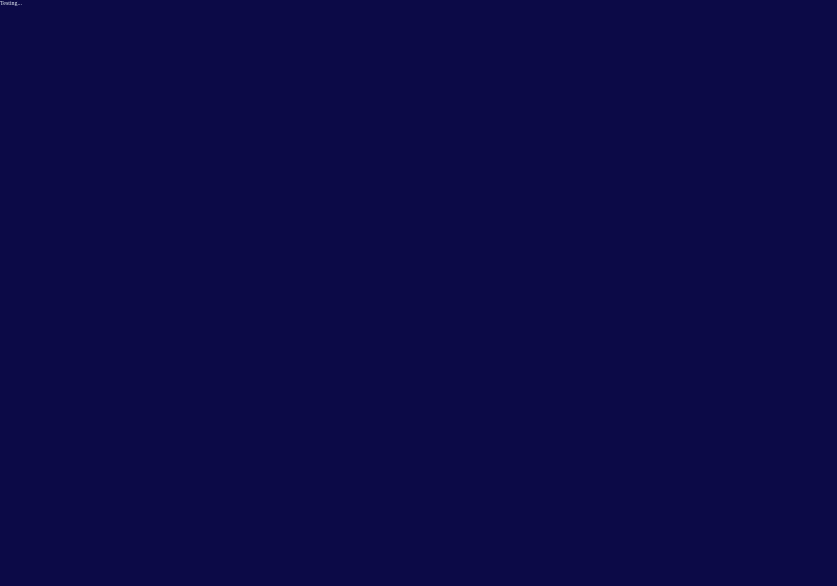
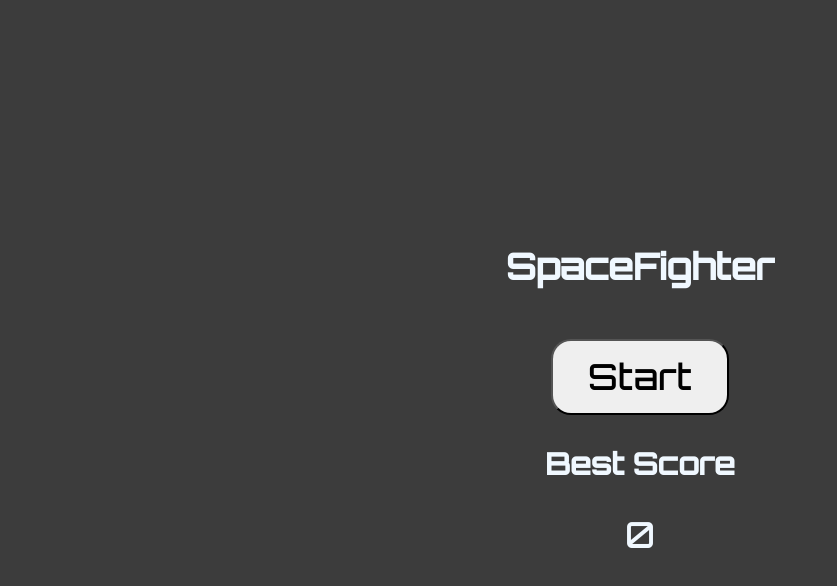
Before and after one commit to SaulRuizS/space-fighter, a React app: page / in a window 1280 px wide. Shown: the top 586 px of the page, without its empty margins (0-837 px from the left). Built offline with nearby package versions, Linux system fonts and the light colour scheme.

Commit message:
MainMenu added

```diff
--- a/src/App.jsx
+++ b/src/App.jsx
@@ -1,10 +1,11 @@
 import React from 'react';
+import MainMenu from './sections/MainMenu';
 import './styles/global.scss'
 
 const App = () => {
     return (
         <div>
-            Testing...
+            <MainMenu />
         </div>
     );
 };
--- a/src/index.js
+++ b/src/index.js
@@ -1,5 +1,5 @@
 import React from "react";
-import ReactDOM from "react-dom";
+import ReactDOM from "react-dom/client";
 import App from "./App";
 
 const root = ReactDOM.createRoot(
--- /dev/null
+++ b/src/sections/MainMenu.jsx
@@ -0,0 +1,15 @@
+import React from 'react';
+import '../styles/MainMenu.scss'
+
+const MainMenu = () => {
+    return (
+        <div className='main-menu'>
+            <h1 className='main-menu__title'>SpaceFighter</h1>
+            <button className='main-menu__start-btn'>Start</button>
+            <h2 className='main-menu__best-score'>Best Score</h2>
+            <span className='main-menu__score'>0</span>
+        </div>
+    );
+};
+
+export default MainMenu;
--- /dev/null
+++ b/src/styles/MainMenu.scss
@@ -0,0 +1,34 @@
+@import 'vars';
+
+.main-menu {
+    height: 100vh;
+    width: 100vw;
+    display: flex;
+    flex-direction: column;
+    justify-content: center;
+    align-items: center;
+    font-family: 'Orbitron', sans-serif;
+
+    &__title {
+        font-size: 3.6rem;
+    }
+
+    &__start-btn {
+        height: 76px;
+        width: 178px;
+        border-radius: 20px;
+        margin-top: 50px;
+        font-family: 'Orbitron', sans-serif;
+        font-size: 3.6rem;
+    }
+
+    &__best-score {
+        margin-top: 30px;
+        font-size: 3rem;
+    }
+
+    &__score {
+        margin-top: 30px;
+        font-size: 3.6rem;
+    }
+}
--- a/src/styles/_vars.scss
+++ b/src/styles/_vars.scss
@@ -1 +1,2 @@
 $space-bg: #0C0A47;
+$dark-grey: #3c3c3c;
--- a/src/styles/global.scss
+++ b/src/styles/global.scss
@@ -1,4 +1,3 @@
-@import url('https://fonts.googleapis.com/css2?family=Kanit:ital@1&display=swap');
 @import url('https://fonts.googleapis.com/css2?family=Kanit:ital@1&family=Orbitron:wght@500&display=swap');
 @import 'vars';
 
@@ -13,5 +12,5 @@ body {
     height: 100vh;
     width: 100vw;
     color: aliceblue;
-    background-color: #0C0A47;
+    background-color: $dark-grey;
 }
```
